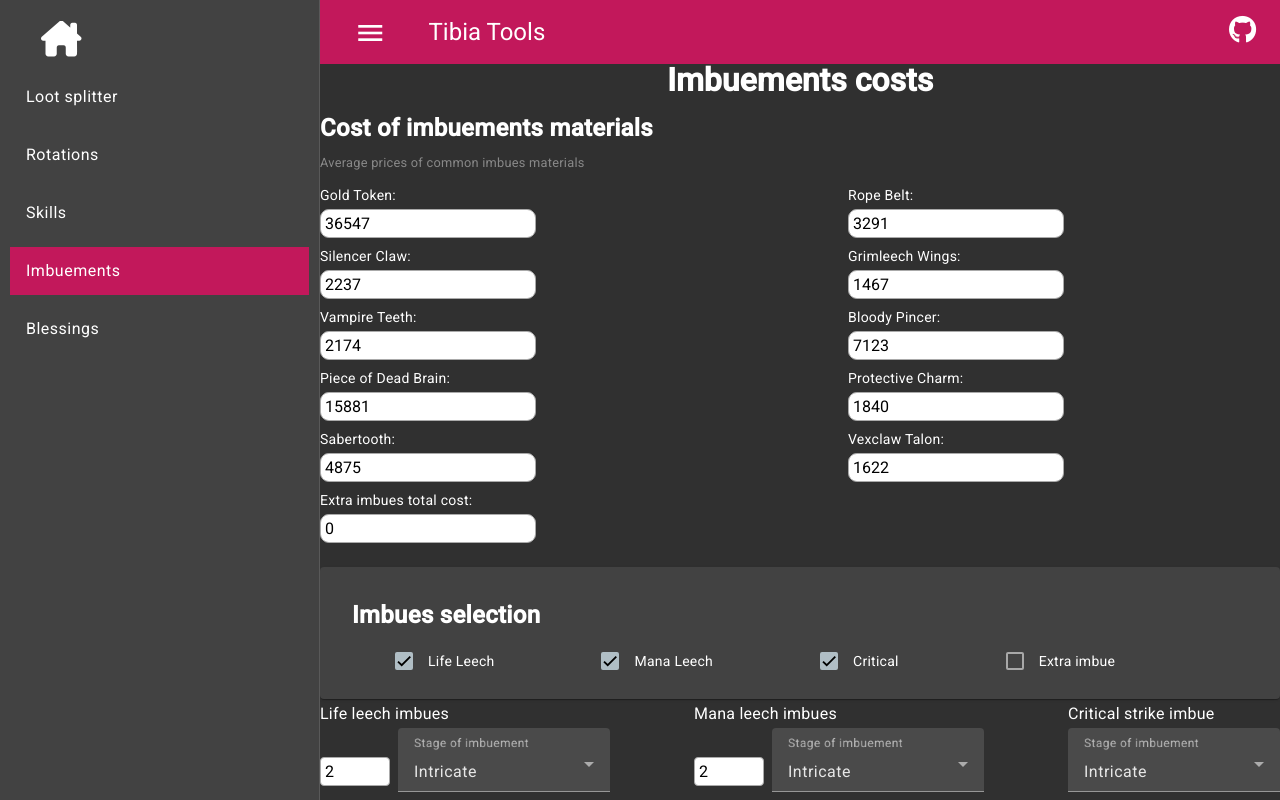
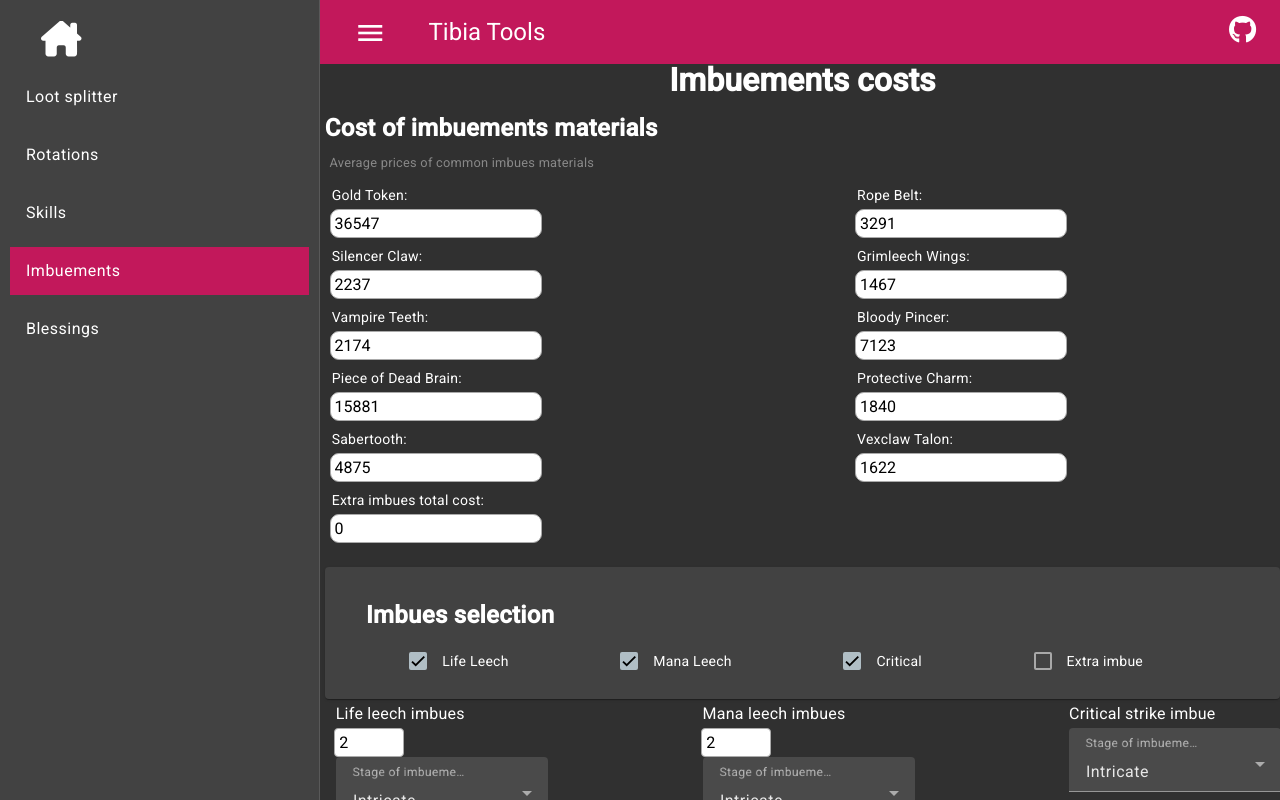
Before and after one commit to JoaquinC539/Tibia-tools, an Angular app: page /imbuments in a window 1280 px wide. Built offline with nearby package versions, Linux system fonts and the light colour scheme.

Commit message:
added margin to imbuements

```diff
--- a/src/app/imbuments/imbuments.component.scss
+++ b/src/app/imbuments/imbuments.component.scss
@@ -1,3 +1,6 @@
+*{
+  padding-left: 0.5%;
+}
 h1{
   text-align: center;
   font-size: 2rem;
```
